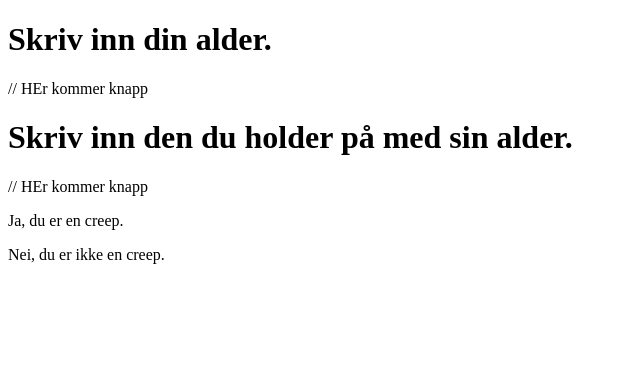
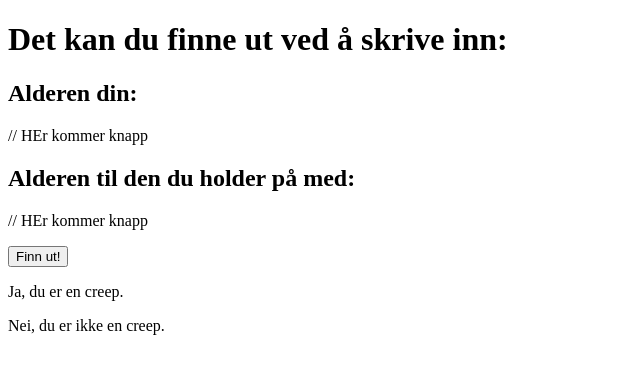
Before and after one commit to matteusmitei/erjegencreep, a plain HTML site: page index.html in a window 1280 px wide. Shown: the whole page, without its empty margins (0-640 px from the left). Drawn offline with Linux system fonts and the light colour scheme.

Commit message:
Change text

```diff
--- a/index.html
+++ b/index.html
@@ -1,16 +1,22 @@
 <!DOCTYPE html>
 <html>
 <head>
-<title>Er DU en creep?</title>
+    <meta charset="UTF-8">
+    <title>Er DU en creep?</title>
+    <!-- Reference to CSS below! -->
+    <link rel="stylesheet" href="styles.css">
+
 </head>
 <body>
 
-<h1>Skriv inn din alder.</h1>
+    <h1>Det kan du finne ut ved å skrive inn:</h1>
+<h2>Alderen din:</h1>
 <p>// HEr kommer knapp</p>
 
-<h1>Skriv inn den du holder på med sin alder.</h1>
+<h2>Alderen til den du holder på med:</h1>
 <p>// HEr kommer knapp</p>
 
+<button>Finn ut!</button>
 
 <p>Ja, du er en creep.</p>
 <p>Nei, du er ikke en creep.</p>
```
Also changed, not shown: script.js (added), style.css (added), 1 other file.
